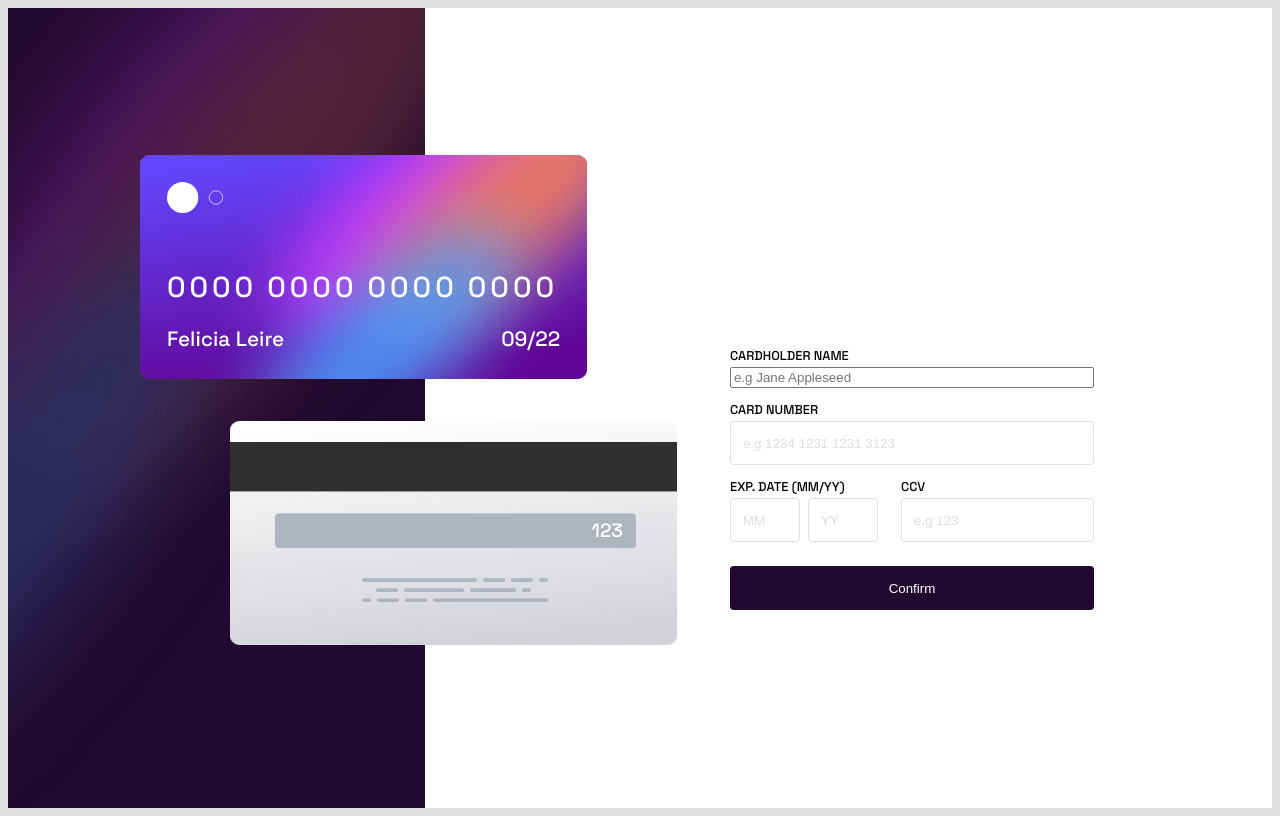
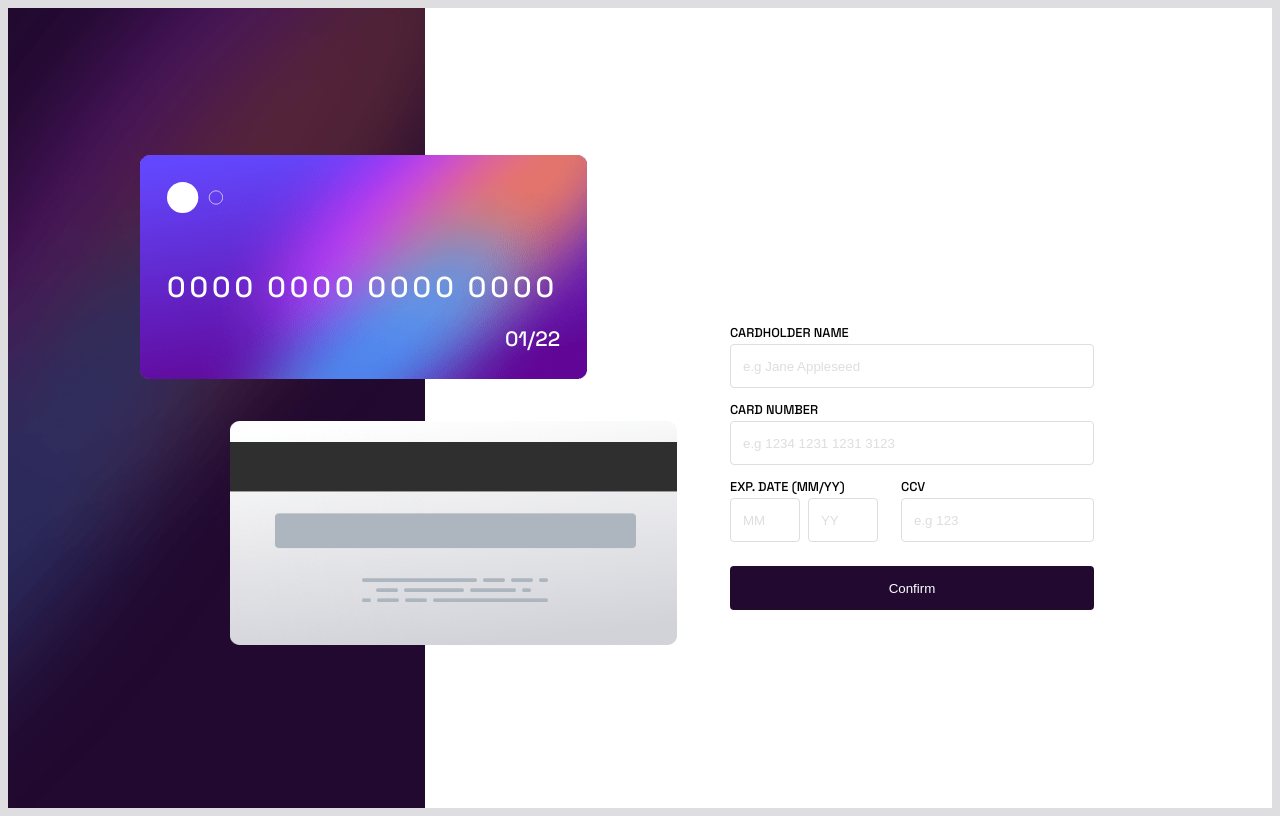
Before and after one commit to TuanManhCao/fm-interactive-card-details-form, a React (Vite) app: page / in a window 1280 px wide. Built offline with nearby package versions, Linux system fonts and the light colour scheme.

Commit message:
Update real time.

```diff
--- a/src/App.css
+++ b/src/App.css
@@ -221,7 +221,7 @@ input[type="text"] {
     flex-direction: row;
     justify-content: end;
     /* align-items: center; */
-    min-height: 100vh
+    /* min-height: 100vh */
   }
   .form-container {
     font-size: 1em;
--- a/src/App.jsx
+++ b/src/App.jsx
@@ -16,6 +16,14 @@ function splitToNumberGroupOfFour(source) {
 
 function App() {
   const cardNumberInput = useRef(null);
+  const nameInput = useRef(null)
+  const monthInput = useRef(null)
+  const yearInput = useRef(null)
+  const ccvInput = useRef(null)
+
+  const [name, setName] = useState(null)
+  const [expiredDate, setExpiredDate] = useState("01/22")
+  const [ccvCode, setCcvCode] = useState(null)
   const [cardNumbers, setCardNumbers] = useState(
     splitToNumberGroupOfFour("0000000000000000")
   )
@@ -29,12 +37,29 @@ function App() {
     // setCardNumbers(splitToNumberGroupOfFour(cardNumber))
   }
 
+  function nameChanged(e) {
+    e.preventDefault()
+    setName(nameInput.current.value)
+  }
+
+  function dateChanged(e){
+    e.preventDefault()
+    const month = monthInput.current.value ?? "01"
+    const year = yearInput.current.value ?? "22"
+    setExpiredDate(`${month}/${year}`)
+  }
+
+   function ccvChanged(e) {
+     e.preventDefault()
+     setCcvCode(ccvInput.current.value)
+   }
+
   return (
     <>
       <div className="cards-wrapper">
         <div className="card-back">
           <img src={card_back_bg} alt="" className="card-back-bg" />
-          <span className="ccv"> 123</span>
+          <span className="ccv"> {ccvCode}</span>
         </div>
         <div className="card-front">
           <img src={card_front_bg} alt="" className="card-front-bg" />
@@ -46,11 +71,12 @@ function App() {
             <span className="card-number">{cardNumbers[3]}</span>
           </div>
           <div className="name-row">
-            <span className="owner-name">Felicia Leire</span>{" "}
-            <span className="expire-date">09/22</span>
+            <span className="owner-name">{name}</span>{" "}
+            <span className="expire-date">{expiredDate}</span>
           </div>
         </div>
       </div>
+
       <div className="container">
         <div className="gradient-bg">
           <img src={mobile_bg} className="mobile-image" />
@@ -62,12 +88,13 @@ function App() {
               <div className="input-group form-name-group">
                 <label htmlFor="card-hodler-name">Cardholder name</label>
                 <input
-                  type="tel"
+                  type="text"
                   name=""
                   id="owner-name2"
                   placeholder="e.g Jane Appleseed"
-                  // required
-                  // pattern="\d{1,16}"
+                  ref={nameInput}
+                  onChange={nameChanged}
+                  maxLength={32}
                 />
               </div>
               <div className="input-group  form-card-number-group">
@@ -79,6 +106,7 @@ function App() {
                   placeholder="e.g 1234 1231 1231 3123"
                   ref={cardNumberInput}
                   onChange={cardNumberOnChange}
+                  maxLength={16}
                 />
               </div>
               <div className="lastrow">
@@ -91,6 +119,9 @@ function App() {
                       id="month"
                       placeholder="MM"
                       className="date-input"
+                      maxLength={2}
+                      ref={monthInput}
+                      onChange={dateChanged}
                     />
                     <input
                       type="text"
@@ -98,6 +129,9 @@ function App() {
                       id="Year"
                       placeholder="YY"
                       className="date-input"
+                      maxLength={2}
+                      ref={yearInput}
+                      onChange={dateChanged}
                     />
                   </div>
                 </div>
@@ -108,6 +142,9 @@ function App() {
                     name="CCV"
                     id="ccv"
                     placeholder="e.g 123"
+                    maxLength={3}
+                    ref={ccvInput}
+                    onChange={ccvChanged}
                   />
                 </div>
               </div>
```
